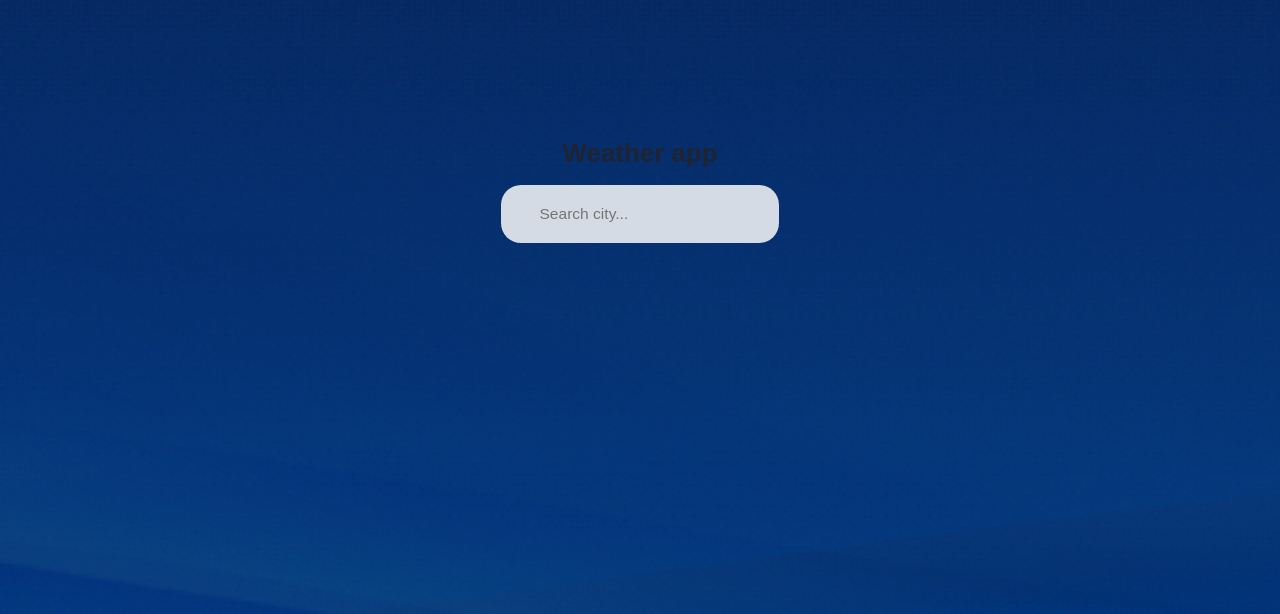
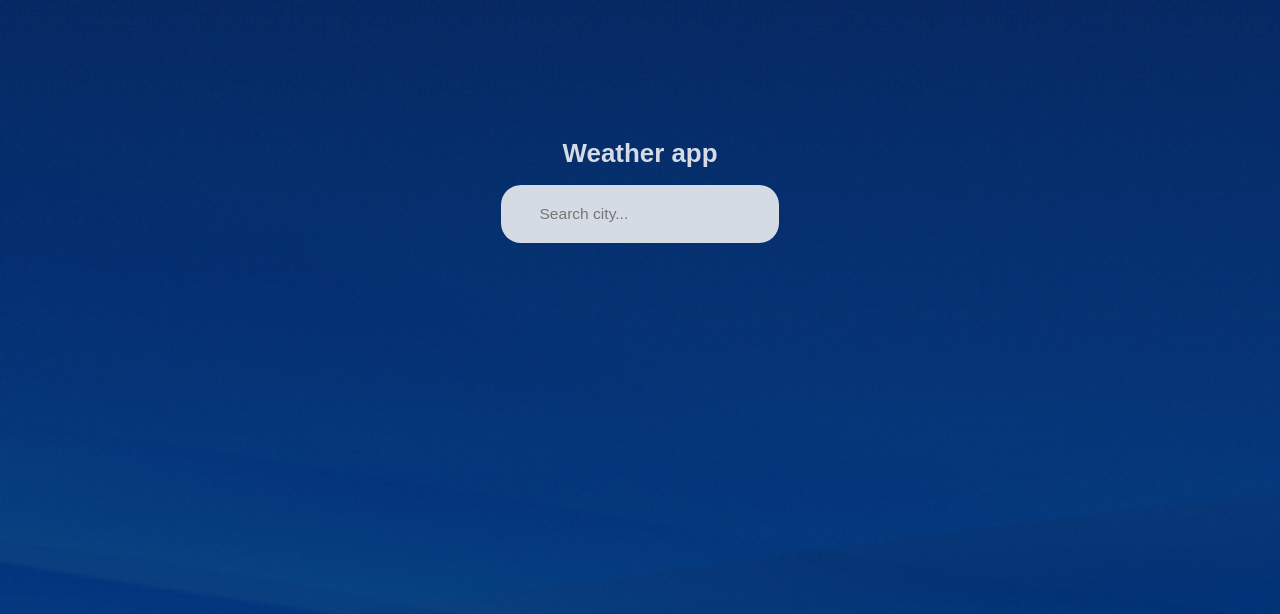
Before and after one commit to ilyamr/sample-weather-app, a React (Create React App) app: page / in a window 1280 px wide. Shown: the part 186-800 px from the top of the page. Built offline with nearby package versions, Linux system fonts and the light colour scheme.

Commit message:
update title styles

```diff
--- a/src/App.css
+++ b/src/App.css
@@ -18,6 +18,10 @@ html, body, #root {
   justify-content: center;
   align-items: center;
   flex-direction: column;
+}
+
+.app-header {
+  color: rgba(250, 250, 250, 0.85);
 }
 
 .search {
@@ -68,7 +72,7 @@ p {
   margin-left: 0.2em;
   border-radius: 30px;
   color: #fff;
-  background: #ff8c00;
+  background: #8e44ad;
 }
 
 .city-icon {
--- a/src/App.js
+++ b/src/App.js
@@ -31,7 +31,7 @@ function App() {
 
   return (
     <div className="main-container">
-      <h1>Weather app</h1>
+      <h1 className="app-header">Weather app</h1>
       <input type="text"className="search"placeholder="Search city..."value={query}onChange={(e) => setQuery(e.target.value)}onKeyPress={search}/>
       {weather.main && (
           <div className="city">
```
